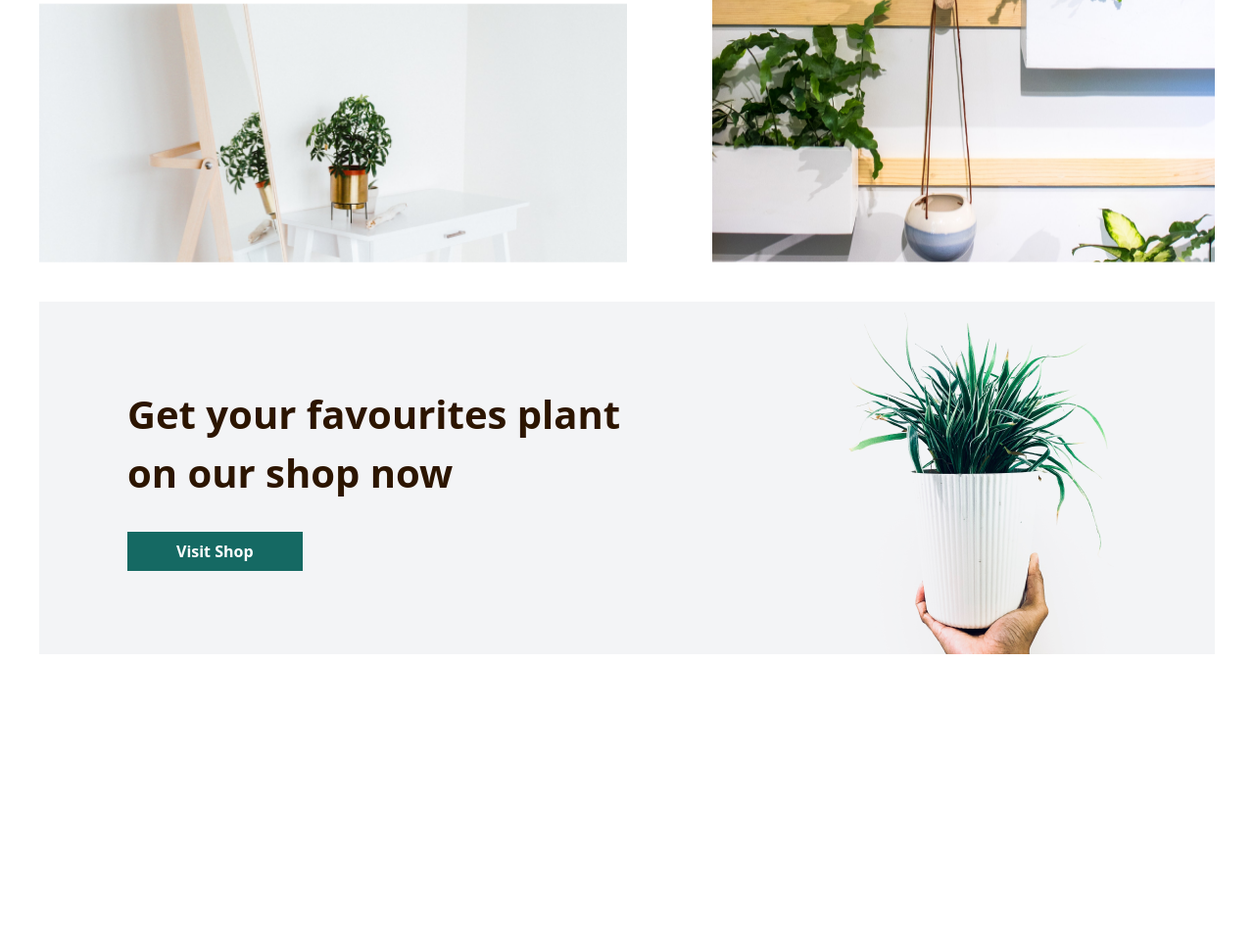
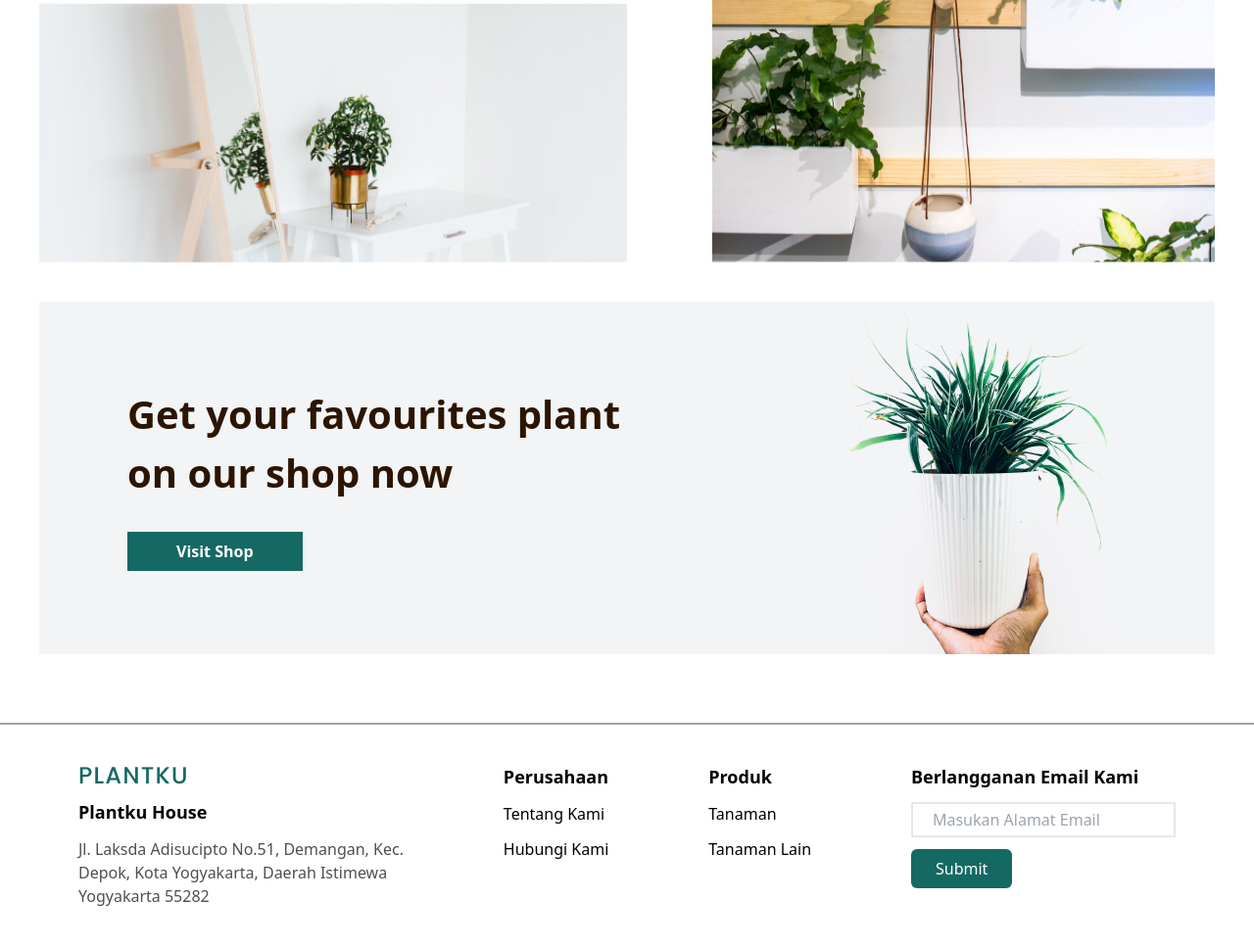
Before and after one commit to dilshod003/flower-branch-hw, a website: page src/index.html in a window 1280 px wide. Shown: the part 1949-2916 px from the top of the page at 98% size. Before the commit the page ends 2617 px from the top, so only its background shows below. Drawn offline with Linux system fonts and the light colour scheme.

Commit message:
add footer component

```diff
--- a/src/index.html
+++ b/src/index.html
@@ -236,5 +236,45 @@
       </div>
       <img src="./img/visit-shop-img.png" alt="" class="hidden md:block" />
     </section>
+
+    <!-- footer -->
+    <footer class="footer border-t-2 border-gray-400 mt-[70px] items-center">
+      <!-- footer component -->
+      <section class="max-w-[1200px] m-auto p-[40px] flex justify-between">
+        <div class="hidden md:flex flex-col gap-3 items-start">
+          <img src="./img/Nav-footer.png" alt="" />
+          <p class="text-[18px]"><b>Plantku House</b></p>
+          <span class="text-[#4F4F4F]"
+            >Jl. Laksda Adisucipto No.51, Demangan, Kec. <br />
+            Depok, Kota Yogyakarta, Daerah Istimewa <br />
+            Yogyakarta 55282</span
+          >
+        </div>
+        <div class="hidden md:flex flex-col gap-3 items-start">
+          <p class="text-[18px]"><b>Perusahaan</b></p>
+          <a href="#">Tentang Kami</a>
+          <a href="#">Hubungi Kami</a>
+        </div>
+        <div class="hidden md:flex flex-col gap-3 items-start">
+          <p class="text-[18px]"><b>Produk</b></p>
+          <a href="#">Tanaman</a>
+          <a href="#">Tanaman Lain</a>
+        </div>
+        <div class="flex flex-col gap-3 md:items-start">
+          <p class="text-[18px]"><b>Berlangganan Email Kami</b></p>
+          <input
+            type="email"
+            placeholder="Masukan Alamat Email"
+            class="border-2 px-[20px] py-[4px] w-[270px]"
+          />
+          <button
+            type="button"
+            class="text-[#fff] bg-[#156963] rounded-md px-[25px] py-[8px]"
+          >
+            Submit
+          </button>
+        </div>
+      </section>
+    </footer>
   </body>
 </html>
```
Also changed, not shown: src/output.css.
